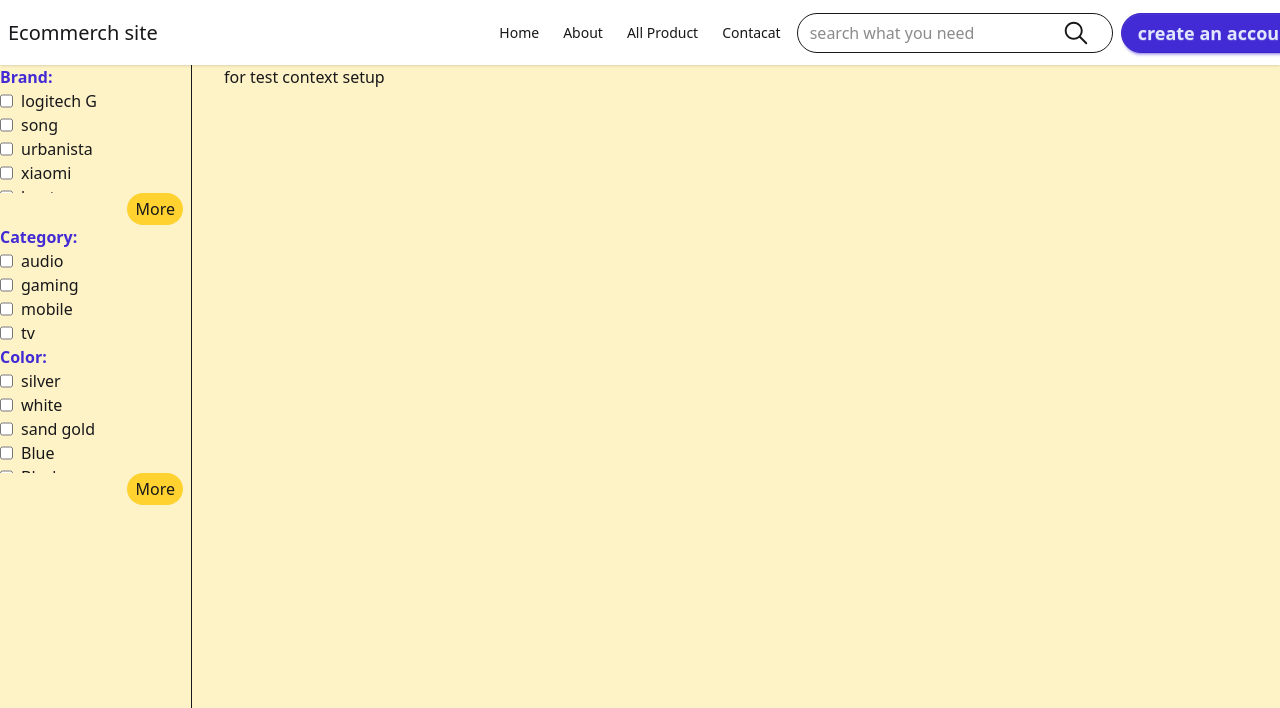
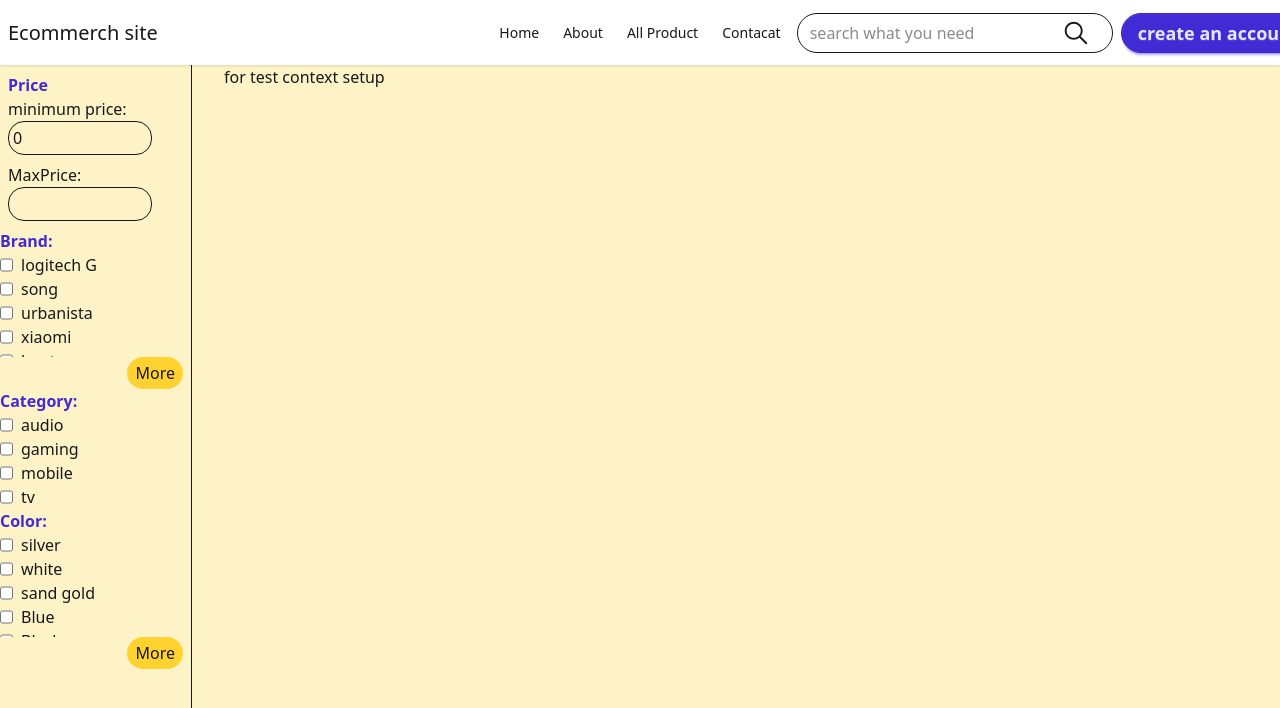
Before and after one commit to Sahadat-Hossen1/first-ecommerch-site-front-ent, a React (Vite) app: page / in a window 1280 px wide. Shown: the top 708 px of the page. Built offline with nearby package versions, Linux system fonts and the light colour scheme.

Commit message:
complete price filter

```diff
--- a/src/Components/Filter/Filter.jsx
+++ b/src/Components/Filter/Filter.jsx
@@ -1,63 +1,14 @@
-import React, { useContext, useState } from "react";
-import { ProductDataContext } from "../../Context/DataContext/ProductDataCom";
-import FilterCategory from "./FilterCategory";
-import FilterColor from "./FilterColor";
+import React from 'react';
+import FilterBrand from './FilterBrand';
+import FilterCategory from './FilterCategory';
+import FilterColor from './FilterColor';
+import FilterPrice from './FilterPrice';
 
 const Filter = () => {
-  const {
-    UnicBrandName,
-    selectedBrand,
-    setSelectedBrand,
-    unicCategrory,
-    SelectedCategory,
-    setSelectedCategory,
-  } = useContext(ProductDataContext);
-  const [showAll, setShowAll] = useState(false);
-  //for show only 5 brand name and for more and less button
-  const showHidden = showAll ? UnicBrandName : UnicBrandName.slice(2, 7);
-
-  const handleCheckedBrand = (brand) => {
-    //   alert(brand)
-    if (selectedBrand.includes(brand)) {
-      // alert(brand)
-      setSelectedBrand(selectedBrand.filter((b) => b !== brand));
-    } else {
-      setSelectedBrand([...selectedBrand, brand]);
-    }
-  };
-
   return (
-    <div className="scroll-smooth">
-      {/* for show all brand name */}
-      <div>
-        <ul
-          className={`overflow-hidden transition-all duration-700 ease-in-out ${
-            showAll ? "max-h-[1000px]" : "max-h-32"
-          }`}
-        >
-          <h1 className="text-primary font-bold">Brand:</h1>
-          {showHidden.map((brand, i) => (
-            <li key={i} className="flex gap-2">
-              <input
-                type="checkbox"
-                checked={selectedBrand.includes(brand)}
-                onChange={() => handleCheckedBrand(brand)}
-                id={`brand-${i}`}
-              />
-              <label htmlFor={`brand-${i}`}>{brand} </label>
-            </li>
-          ))}
-        </ul>
-        {/* after brand name for show and hidden button */}
-        <div className="flex justify-end px-2">
-          <button
-            onClick={() => setShowAll(!showAll)}
-            className="px-2 py-1 bg-amber-300 rounded-2xl hover:bg-amber-400 transition-colors"
-          >
-            {showAll ? "Less" : "More"}
-          </button>
-        </div>
-      </div>
+    <div>
+      <FilterPrice></FilterPrice>
+      <FilterBrand></FilterBrand>
       <FilterCategory></FilterCategory>
       <FilterColor></FilterColor>
     </div>
--- /dev/null
+++ b/src/Components/Filter/FilterBrand.jsx
@@ -0,0 +1,65 @@
+import React, { useContext, useState } from "react";
+import { ProductDataContext } from "../../Context/DataContext/ProductDataCom";
+
+
+const FilterBrand = () => {
+  const {
+    UnicBrandName,
+    selectedBrand,
+    setSelectedBrand,
+    unicCategrory,
+    SelectedCategory,
+    setSelectedCategory,
+  } = useContext(ProductDataContext);
+  const [showAll, setShowAll] = useState(false);
+  //for show only 5 brand name and for more and less button
+  const showHidden = showAll ? UnicBrandName : UnicBrandName.slice(2, 7);
+
+  const handleCheckedBrand = (brand) => {
+    //   alert(brand)
+    if (selectedBrand.includes(brand)) {
+      // alert(brand)
+      setSelectedBrand(selectedBrand.filter((b) => b !== brand));
+    } else {
+      setSelectedBrand([...selectedBrand, brand]);
+    }
+  };
+
+  return (
+    <div className="scroll-smooth">
+      {/* for show all brand name */}
+      <div>
+        <ul
+          className={`overflow-hidden transition-all duration-700 ease-in-out ${
+            showAll ? "max-h-[1000px]" : "max-h-32"
+          }`}
+        >
+          <h1 className="text-primary font-bold">Brand:</h1>
+          {showHidden.map((brand, i) => (
+            <li key={i} className="flex gap-2">
+              <input
+                type="checkbox"
+                checked={selectedBrand.includes(brand)}
+                onChange={() => handleCheckedBrand(brand)}
+                id={`brand-${i}`}
+              />
+              <label htmlFor={`brand-${i}`}>{brand} </label>
+            </li>
+          ))}
+        </ul>
+        {/* after brand name for show and hidden button */}
+        <div className="flex justify-end px-2">
+          <button
+            onClick={() => setShowAll(!showAll)}
+            className="px-2 py-1 bg-amber-300 rounded-2xl hover:bg-amber-400 transition-colors"
+          >
+            {showAll ? "Less" : "More"}
+          </button>
+        </div>
+      </div>
+
+    </div>
+  );
+};
+
+export default FilterBrand;
--- /dev/null
+++ b/src/Components/Filter/FilterPrice.jsx
@@ -0,0 +1,36 @@
+import React, { useContext } from "react";
+import { ProductDataContext } from "../../Context/DataContext/ProductDataCom";
+
+const FilterPrice = () => {
+  const { minPirce, setMinPrice, maxPrice, setMaxprice } =
+    useContext(ProductDataContext);
+  console.log(`minprice:${minPirce} && max:${maxPrice}`);
+
+  return (
+    <div className="p-2">
+      <h1 className="text-primary font-bold">Price</h1>
+      <div className="flex flex-col gap-2">
+        <label>
+          minimum price:<br/>
+          <input
+            type="number"
+            value={minPirce}
+            onChange={(e) => setMinPrice(Number(e.target.value))}
+            className="border px-1 py-1 rounded-2xl w-36"
+          />
+        </label>
+        <label htmlFor="">
+          MaxPrice:
+          <input
+            type="number"
+            value={maxPrice}
+            onChange={(e) =>setMaxprice(Number(e.target.value))}
+            className="border px-1 py-1 rounded-2xl w-36"
+          />
+        </label>
+      </div>
+    </div>
+  );
+};
+
+export default FilterPrice;
--- a/src/Context/DataContext/ProductDataCom.jsx
+++ b/src/Context/DataContext/ProductDataCom.jsx
@@ -12,7 +12,10 @@ const ProductDataCom = ({ children }) => {
   //for selecet category
   const [SelectedCategory, setSelectedCategory] = useState([]);
   //for unic color select
-  const [SelectedColor,setSelectedColor]=useState([]);
+  const [SelectedColor, setSelectedColor] = useState([]);
+  //for price filter
+  const [minPirce,setMinPrice]=useState(0);
+  const [maxPrice,setMaxprice]=useState()
   //fetch json
   useEffect(() => {
     const fetchProduct = async () => {
@@ -45,7 +48,6 @@ const ProductDataCom = ({ children }) => {
   ];
   //for filter with unic color
   const unicColor = [...new Set(Product_Data.map((product) => product.color))];
-  // console.log(unicColor);
 
   //for product  filter with brand name
   useEffect(() => {
@@ -64,19 +66,27 @@ const ProductDataCom = ({ children }) => {
         });
       }
       //for filter with color
-      if (SelectedColor.length>0) {
-         filtered=filtered.filter((product)=>SelectedColor.includes(product.color));
+      if (SelectedColor.length > 0) {
+        filtered = filtered.filter((product) =>
+          SelectedColor.includes(product.color)
+        );
+      }
+      //for price filter
+      if(minPirce && maxPrice){
+
+        filtered=filtered.filter((product)=>product.price >=minPirce && product.price <=maxPrice)
       }
       setAfter_Filter_Data(filtered);
       //  console.log(selectedBrand);
     } catch (error) {
-      setError(error.message)
+      setError(error.message);
       console.log(error);
     }
-  }, [selectedBrand, SelectedCategory,SelectedColor, Product_Data]);
-  // useEffect(() => {
-  //   console.log(After_Filter_Data);
-  // }, [After_Filter_Data]);
+  }, [selectedBrand, SelectedCategory, SelectedColor,minPirce,maxPrice, Product_Data]);
+  useEffect(() => {
+    console.log(After_Filter_Data);
+    // console.log(After_Filter_Data.price);
+  }, [After_Filter_Data]);
 
   //for sending product to other components
   const DataInfo = {
@@ -93,8 +103,10 @@ const ProductDataCom = ({ children }) => {
     unicCategrory,
     SelectedCategory,
     setSelectedCategory,
-    unicColor,SelectedColor,setSelectedColor,
-
+    unicColor,
+    SelectedColor,
+    setSelectedColor,
+    minPirce,setMinPrice,maxPrice,setMaxprice
   };
   return (
     <ProductDataContext.Provider value={DataInfo}>
```
